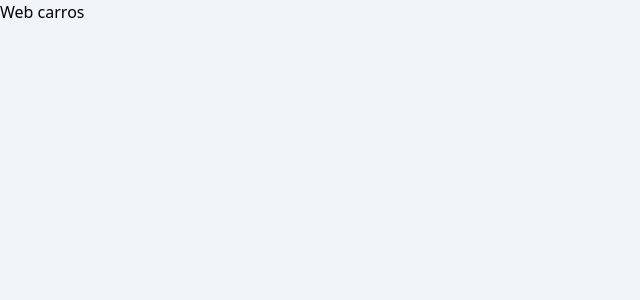
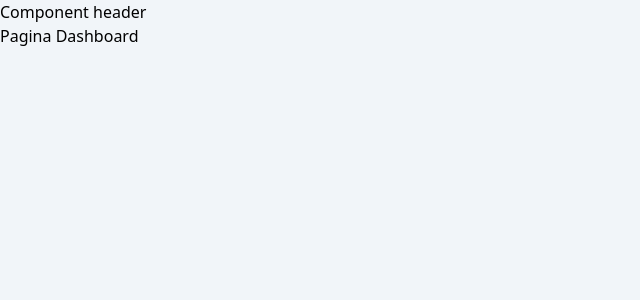
Before and after one commit to wilson-developer-git/webcarros, a React (Vite) app: page /dashboard in a window 1280 px wide. Shown: the top 300 px of the page, without its empty margins (0-640 px from the left). Built offline with nearby package versions, Linux system fonts and the light colour scheme.

Commit message:
Criada paginas e rotas das paginas

```diff
--- a/src/App.tsx
+++ b/src/App.tsx
@@ -1,11 +1,42 @@
+import { createBrowserRouter } from "react-router-dom";
+import { Layout } from "./components/layout";
+import { Home } from "./pages/home";
+import { CarDetail } from "./pages/car";
+import { Dashboard } from "./pages/dashboard";
+import { New } from "./pages/dashboard/new";
+import { Login } from "./pages/login";
+import { Register } from "./pages/register";
 
-function App() {
+const router = createBrowserRouter([
+  {
+    element: <Layout />,
+    children: [
+      {
+        path: "/",
+        element: <Home />
+      },
+      {
+        path: "/car/:id",
+        element: <CarDetail />
+      },
+      {
+        path: "/dashboard",
+        element: <Dashboard />
+      },
+      {
+        path: "/dashboard/new",
+        element: <New />
+      },
+    ]
+  },
+  {
+    path: "/login",
+    element: <Login />
+  },
+  {
+    path: "/register",
+    element: <Register />
+  }
+])
 
-  return (
-    <div>
-      <h1>Web carros</h1>
-    </div>
-  )
-}
-
-export default App
+export {router};
--- /dev/null
+++ b/src/components/header/index.tsx
@@ -0,0 +1,9 @@
+
+export function Header() {
+
+    return (
+      <div>
+        <h1>Component header</h1>
+      </div>
+    )
+  }
--- /dev/null
+++ b/src/components/layout/index.tsx
@@ -0,0 +1,12 @@
+import { Header } from "../header";
+import { Outlet } from "react-router-dom"
+
+export function Layout() {
+
+    return (
+      <>
+        <Header />
+        <Outlet />
+      </>
+    )
+  }
--- a/src/main.tsx
+++ b/src/main.tsx
@@ -1,10 +1,11 @@
 import { StrictMode } from 'react'
 import { createRoot } from 'react-dom/client'
-import App from './App.tsx'
 import './main.css'
+import { RouterProvider } from 'react-router-dom'
+import { router } from './App'
 
 createRoot(document.getElementById('root')!).render(
   <StrictMode>
-    <App />
+    <RouterProvider router={router} />
   </StrictMode>,
 )
--- /dev/null
+++ b/src/pages/car/index.tsx
@@ -0,0 +1,9 @@
+
+export function CarDetail() {
+
+    return (
+      <div>
+        <h1>Pagina CarDetail</h1>
+      </div>
+    )
+  }
--- /dev/null
+++ b/src/pages/dashboard/index.tsx
@@ -0,0 +1,9 @@
+
+export function Dashboard() {
+
+    return (
+      <div>
+        <h1>Pagina Dashboard</h1>
+      </div>
+    )
+  }
--- /dev/null
+++ b/src/pages/dashboard/new/index.tsx
@@ -0,0 +1,9 @@
+
+export function New() {
+
+    return (
+      <div>
+        <h1>Pagina cadastrar carro</h1>
+      </div>
+    )
+  }
--- /dev/null
+++ b/src/pages/home/index.tsx
@@ -0,0 +1,9 @@
+
+export function Home() {
+
+    return (
+      <div>
+        <h1>Pagina Home</h1>
+      </div>
+    )
+  }
--- /dev/null
+++ b/src/pages/login/index.tsx
@@ -0,0 +1,9 @@
+
+export function Login() {
+
+    return (
+      <div>
+        <h1>Pagina Login</h1>
+      </div>
+    )
+  }
--- /dev/null
+++ b/src/pages/register/index.tsx
@@ -0,0 +1,9 @@
+
+export function Register() {
+
+    return (
+      <div>
+        <h1>Pagina Register</h1>
+      </div>
+    )
+  }
```
Also changed, not shown: src/assets/logo.svg (added).
